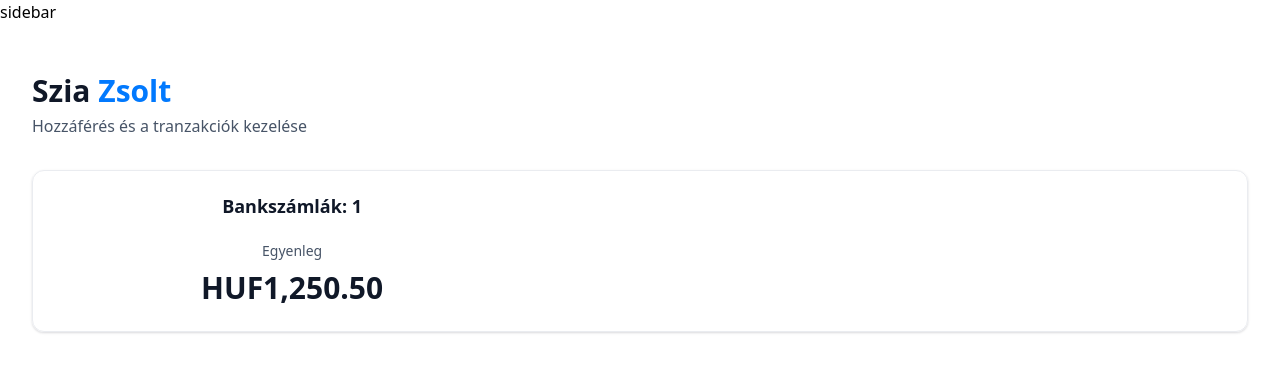
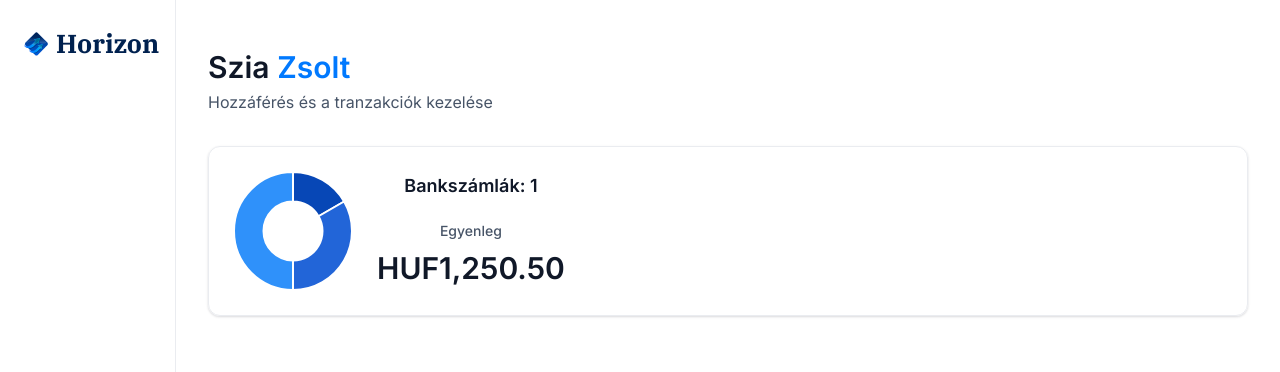
Before and after one commit to katsa00781/HorizonBankApp, a Next.js app: page / in a window 1280 px wide. Shown: the top 372 px of the page. Built offline with nearby package versions, Linux system fonts and the light colour scheme.

Commit message:
Sidebar linkeknél tartok 59:10

```diff
--- a/app/(root)/layout.tsx
+++ b/app/(root)/layout.tsx
@@ -1,3 +1,4 @@
+import SideBar from "@/components/ui/SideBar";
 
 
 export default function RootLayout({
@@ -5,9 +6,10 @@ export default function RootLayout({
 }: Readonly<{
   children: React.ReactNode;
 }>) {
+  const loggedIn = {firstName: 'Zsolt', lastName: 'Kacsor'};
   return (
-    <main>
-        sidebar
+    <main className="w-full h-screen flex font-inter">
+        <SideBar user= {loggedIn} />
         {children}
     </main>
   );
--- a/components/AnimatedCounter.tsx
+++ b/components/AnimatedCounter.tsx
@@ -5,7 +5,7 @@ import CountUp from 'react-countup'
 
 export const AnimatedCounter = ({ amount }: { amount: number }) => {
   return (
-    <div>
+    <div className='w-full'>
       <CountUp start={0} end={amount} duration={2.75} decimal='.' decimals={2} prefix='HUF' />
     </div>
   )
--- /dev/null
+++ b/components/ui/DoughnutChart.tsx
@@ -0,0 +1,34 @@
+'use client'
+
+import { Chart as ChartJS, ArcElement, Tooltip, Legend, plugins } from "chart.js";
+import { Doughnut } from "react-chartjs-2";
+
+ChartJS.register(ArcElement, Tooltip, Legend);
+const DoughnutChart = (accounts: DoughnutChartProps) => {
+
+    const data = {
+        datasets : [
+            {
+               label: "Banks",
+               data: [1250, 2500, 3750],
+               backgroundColor: ["#0747b6", "#2265d8", "#2f91fa"],
+            }
+        ],
+        labels: ['Bank 1', 'Bank 2'],
+    }
+
+    return <Doughnut
+    data={data}
+    options= {{
+        plugins: {
+            legend: {
+                display: false
+            }
+        }
+    }
+    }
+        />
+
+
+}
+export default DoughnutChart
--- /dev/null
+++ b/components/ui/SideBar.tsx
@@ -0,0 +1,36 @@
+'use client'
+import { sidebarLinks } from "@/constants"
+import Link from "next/link"
+import Image from "next/image"
+import { link } from "fs"
+
+const SideBar = ({user}: SiderbarProps) => {
+  return (
+   <section className='sidebar'>
+    <nav className="flex flex-col gap-4">
+        <Link href="/"
+        className="mb-12 cursor-pointer flex items-center gap-2">
+            <Image
+            src='/icons/logo.svg'
+            width={34}
+            height={34}
+            alt="Horizon Logo"
+            className="size-[24px] max-xl:size-14 "
+             />
+             <h1 className="sidebar-logo">Horizon</h1>
+        </Link>
+
+        {sidebarLinks.map((item) => {
+            return (
+                <Link href={item.route} key={item.label}>
+                    {item.label}
+                </Link>
+            )
+        })}
+    </nav>
+
+   </section>
+  )
+}
+
+export default SideBar
--- a/components/ui/TotalBalanceBox.tsx
+++ b/components/ui/TotalBalanceBox.tsx
@@ -2,6 +2,7 @@ import { formatAmount } from '@/lib/utils'
 import React from 'react'
 import CountUp from 'react-countup'
 import { AnimatedCounter } from '../AnimatedCounter'
+import DoughnutChart from './DoughnutChart'
 
 const TotalBalanceBox = ({accounts = [], totalBanks, totalCurrentBalance }:TotlaBalanceBoxProps) => {
 
@@ -9,7 +10,7 @@ const TotalBalanceBox = ({accounts = [], totalBanks, totalCurrentBalance }:Totla
   return (
     <section className='total-balance'>
     <div className='total-balance-chart'>
-        { /* Doughnut chart */ }
+        < DoughnutChart accounts={accounts} />
     </div>
     <div className='flex flex-col flex-center gap-6'>
         <h2 className='header-2'>
@@ -20,10 +21,10 @@ const TotalBalanceBox = ({accounts = [], totalBanks, totalCurrentBalance }:Totla
           <p className='total-balance-label flex-center'>
             Egyenleg
           </p>
-          <p className='total-balance-amount flex-center gap-2'>
+          <div className='total-balance-amount flex-center gap-2'>
             <AnimatedCounter amount={totalCurrentBalance} />
 
-          </p>
+          </div>
         </div>
 
     </div>
--- a/package.json
+++ b/package.json
@@ -10,12 +10,14 @@
   },
   "dependencies": {
     "@radix-ui/react-slot": "^1.0.2",
+    "chart.js": "^4.4.3",
     "class-variance-authority": "^0.7.0",
     "clsx": "^2.1.1",
     "lucide-react": "^0.378.0",
     "next": "14.2.3",
     "query-string": "^9.0.0",
     "react": "^18",
+    "react-chartjs-2": "^5.2.0",
     "react-countup": "^6.5.3",
     "react-dom": "^18",
     "tailwind-merge": "^2.3.0",
```
Also changed, not shown: 1 other file (tests, documents, lock files or other folders).
